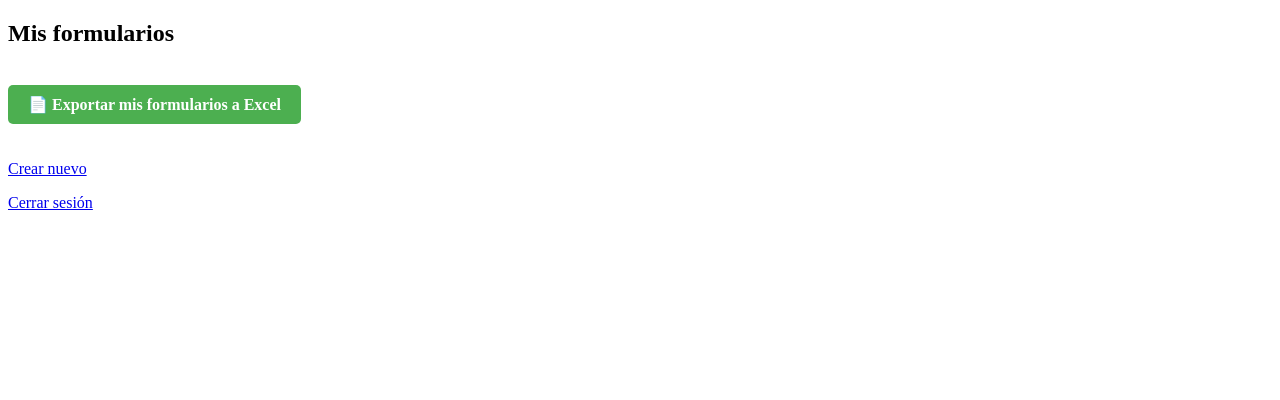
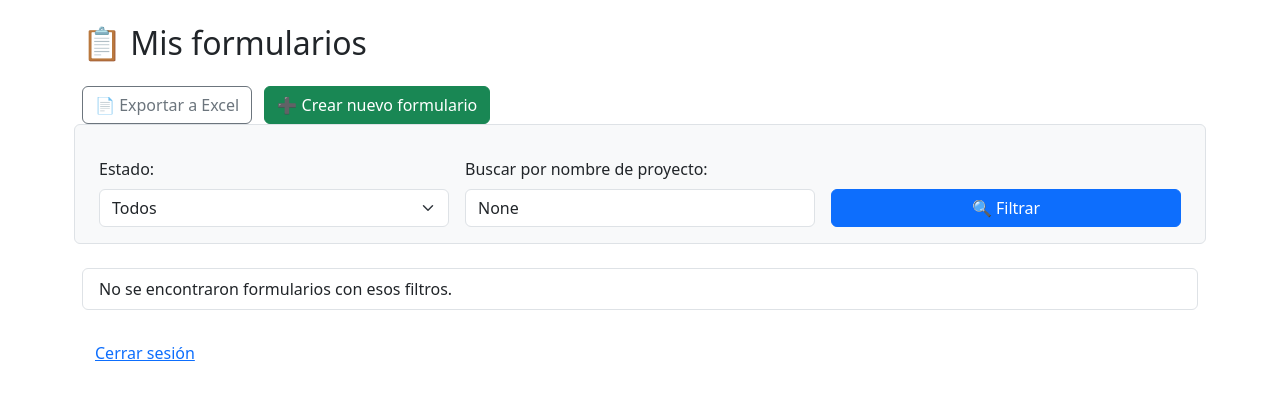
Before and after one commit to AlbertoRepila/formulario-contratistas, a Django app: page /formularios/ in a window 1280 px wide. Shown: the top 400 px of the page. Run offline with Django 4.2, Linux system fonts and the light colour scheme; the visitor is signed in with stand-in values (Sample User, id 1); data that the repository does not hold is empty.

Commit message:
introducción de buscardor y filtrado por completo o no

```diff
--- a/formularios/templates/formularios/mis_formularios.html
+++ b/formularios/templates/formularios/mis_formularios.html
@@ -1,30 +1,66 @@
-{% load static %} <!--se pone con esto raro y dentro de static por convencion de Django, por buena praxis -->
+{% load static %}
 
 <!DOCTYPE html>
-<html lang="en">
+<html lang="es">
 <head>
   <meta charset="UTF-8">
   <meta name="viewport" content="width=device-width, initial-scale=1.0">
-  <title>Document</title>
+  <title>Mis Formularios</title>
+
+  <!-- Bootstrap para estilos -->
+  <link href="https://cdn.jsdelivr.net/npm/bootstrap@5.3.3/dist/css/bootstrap.min.css" rel="stylesheet">
+
+  <!-- Tu CSS personalizado -->
   <link rel="stylesheet" href="{% static 'CSS_comun.css' %}">
-
 </head>
 <body>
-<h2>Mis formularios</h2>
-<br>
-<a href="{% url 'exportar_excel' %}" class="link_export">📄 Exportar mis formularios a Excel</a><br><br>
-<br>
-<a href="{% url 'nuevo_formulario' %}">Crear nuevo</a>
+<div class="container mt-4">
+  <h2 class="mb-4">📋 Mis formularios</h2>
 
-<ul>
-  {% for f in formularios %}
-    <li>
-      <a href="{% url 'editar_formulario' f.id %}">Formulario {{ f.id }}</a> -
-      {% if f.completo %}Completo{% else %}Incompleto{% endif %} -
-      Grupo: {{ f.grupo.name }}
-    </li>
-  {% endfor %}
-</ul>
-<a href="{% url 'logout' %}">Cerrar sesión</a>
+  <div class="mb-3">
+    <a href="{% url 'exportar_excel' %}" class="btn btn-outline-secondary me-2">📄 Exportar a Excel</a>
+    <a href="{% url 'nuevo_formulario' %}" class="btn btn-success">➕ Crear nuevo formulario</a>
+  </div>
+
+  <!-- FILTRO -->
+  <form method="get" class="row g-3 mb-4 border p-3 rounded bg-light">
+    <div class="col-md-4">
+      <label for="estado" class="form-label">Estado:</label>
+      <select name="estado" id="estado" class="form-select">
+        <option value="">Todos</option>
+        <option value="completo" {% if estado == 'completo' %}selected{% endif %}>✅ Completos</option>
+        <option value="incompleto" {% if estado == 'incompleto' %}selected{% endif %}>❌ Incompletos</option>
+      </select>
+    </div>
+    <div class="col-md-4">
+      <label for="busqueda" class="form-label">Buscar por nombre de proyecto:</label>
+      <input type="text" name="busqueda" id="busqueda" class="form-control" value="{{ busqueda }}">
+    </div>
+    <div class="col-md-4 d-flex align-items-end">
+      <button type="submit" class="btn btn-primary w-100">🔍 Filtrar</button>
+    </div>
+  </form>
+
+  <!-- LISTADO -->
+  <ul class="list-group">
+    {% for f in formularios %}
+      <li class="list-group-item d-flex justify-content-between align-items-center">
+        <div>
+          <strong>{{ f.nombre_proyecto }}</strong> — {{ f.fecha_creacion|date:"Y-m-d" }}<br>
+          Estado: {% if f.completo %}<span class="text-success">✅ Completo</span>{% else %}<span class="text-danger">❌ Incompleto</span>{% endif %}<br>
+          Grupo: {{ f.grupo.name }}
+        </div>
+        <a href="{% url 'editar_formulario' f.id %}" class="btn btn-outline-primary btn-sm">Ver / Editar</a>
+      </li>
+    {% empty %}
+      <li class="list-group-item">No se encontraron formularios con esos filtros.</li>
+    {% endfor %}
+  </ul>
+
+  <div class="mt-4">
+    <a href="{% url 'logout' %}" class="btn btn-link">Cerrar sesión</a>
+  </div>
+</div>
+
 </body>
 </html>
--- a/formularios/views.py
+++ b/formularios/views.py
@@ -13,7 +13,22 @@ from django.core.management import call_command
 def mis_formularios(request):
     grupo_usuario = request.user.groups.first()  # Obtiene el primer grupo al que pertenece el usuario (cobra, enitec...)
     formularios = Formulario.objects.filter(grupo=grupo_usuario) #busca los usuarios creados por el y por su grupo
-    return render(request, 'formularios/mis_formularios.html', {'formularios': formularios}) #muestra el html con la lista de formularios
+    estado = request.GET.get('estado')  # completo / incompleto
+    busqueda = request.GET.get('busqueda')  # número de inspección / nombre_proyecto
+
+    if estado == 'completo':
+        formularios = formularios.filter(completo=True)
+    elif estado == 'incompleto':
+        formularios = formularios.filter(completo=False)
+
+    if busqueda:
+        formularios = formularios.filter(nombre_proyecto__icontains=busqueda)
+
+    return render(request, 'formularios/mis_formularios.html', {
+        'formularios': formularios,
+        'estado': estado,
+        'busqueda': busqueda,
+    })
 
 
 @login_required
```
